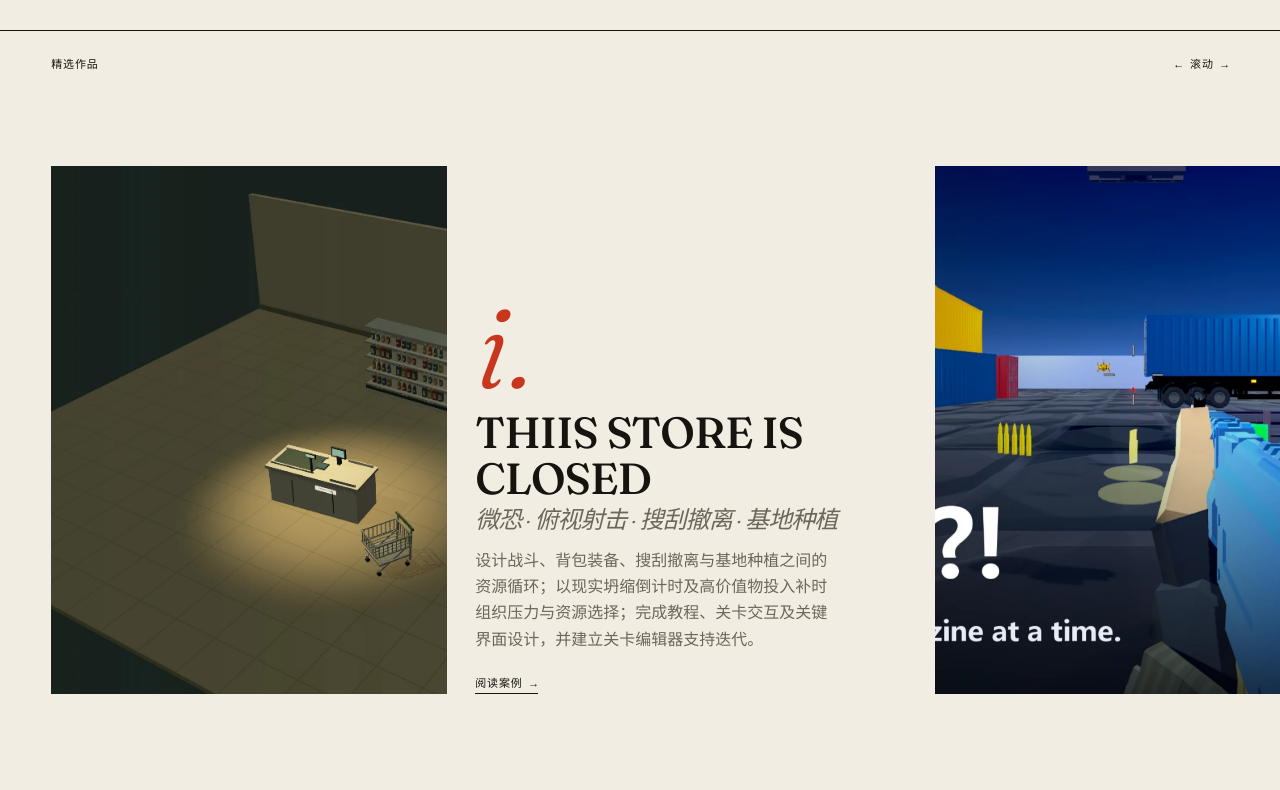
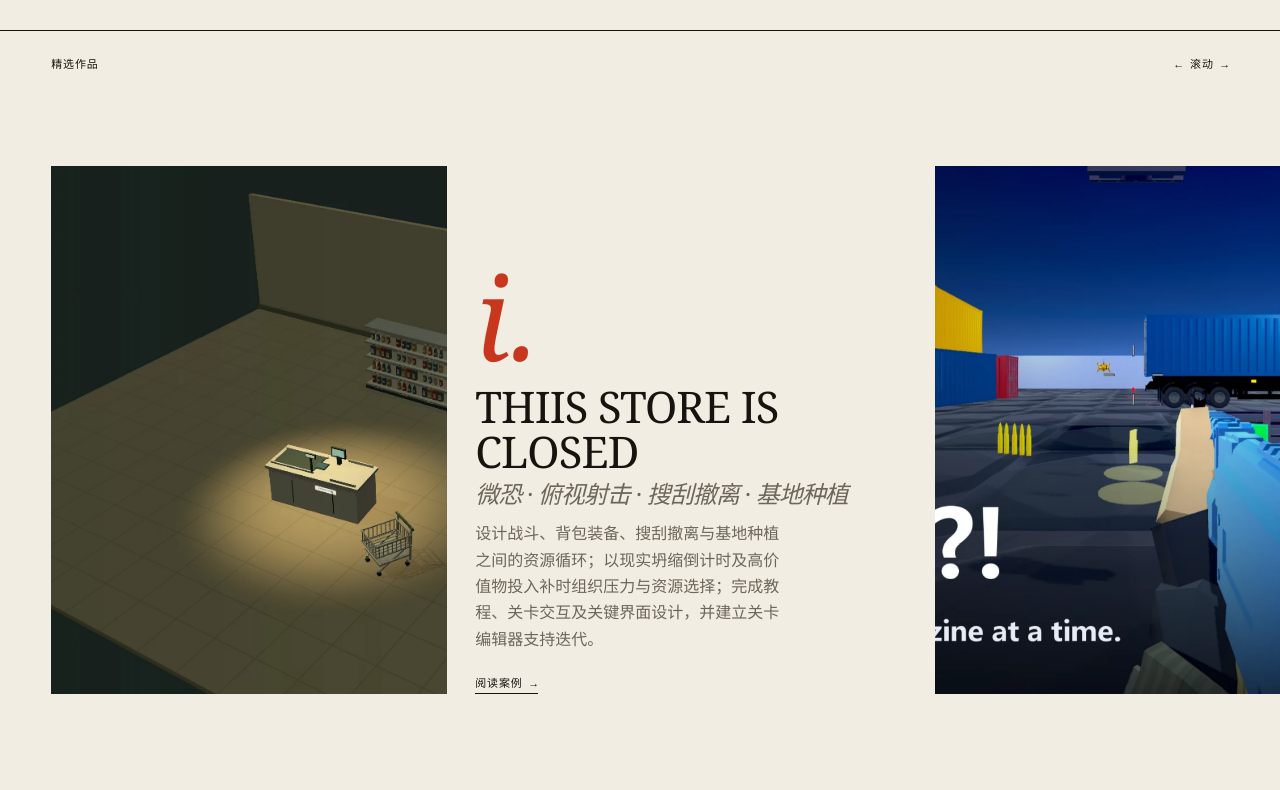
Before and after one commit to m2kli/portfolio, an Astro site: page / in a window 1280 px wide. Shown: the part 693-1483 px from the top of the page. Built offline with nearby package versions, Linux system fonts and the light colour scheme; Astro itself is replaced by a stand-in of ours.

Commit message:
Self-host fonts instead of loading Google Fonts
Google Fonts is blocked in mainland China, and its render-blocking
stylesheet left the page blank until the request timed out.

Co-Authored-By: Claude Opus 5.5 <noreply@anthropic.com>

```diff
--- a/package.json
+++ b/package.json
@@ -14,6 +14,9 @@
   },
   "dependencies": {
     "@astrojs/sitemap": "3.7.4",
+    "@fontsource-variable/fraunces": "^5.3.0",
+    "@fontsource/ibm-plex-mono": "^5.3.0",
+    "@fontsource/noto-serif-sc": "^5.3.1",
     "astro": "7.3.8",
     "gsap": "3.15.0"
   }
--- a/src/layouts/Base.astro
+++ b/src/layouts/Base.astro
@@ -5,6 +5,13 @@ import Masthead from '../components/Masthead.astro';
 import Footer from '../components/Footer.astro';
 import { site } from '../data/site';
 import { altPath, asset, type Lang } from '../i18n/ui';
+// Fonts are self-hosted (Google Fonts is blocked in mainland China and its stylesheet blocks rendering).
+// Noto Serif SC is split by unicode-range, so a page only downloads the slices for the characters it shows.
+import '@fontsource-variable/fraunces/opsz.css';
+import '@fontsource-variable/fraunces/opsz-italic.css';
+import '@fontsource/noto-serif-sc/400.css';
+import '@fontsource/noto-serif-sc/600.css';
+import '@fontsource/ibm-plex-mono/400.css';
 import '../styles/global.css';
 
 interface Props {
@@ -39,12 +46,6 @@ const ogImage = image ? new URL(asset(image), Astro.site) : undefined;
     <meta property="og:type" content="website" />
     {ogImage && <meta property="og:image" content={ogImage} />}
     <link rel="icon" href={asset('favicon.svg')} type="image/svg+xml" />
-    <link rel="preconnect" href="https://fonts.googleapis.com" />
-    <link rel="preconnect" href="https://fonts.gstatic.com" crossorigin />
-    <link
-      href="https://fonts.googleapis.com/css2?family=Fraunces:ital,opsz,wght@0,9..144,300;0,9..144,400;0,9..144,500;1,9..144,300;1,9..144,500&family=Noto+Serif+SC:wght@400;600&family=IBM+Plex+Mono:wght@400&display=swap"
-      rel="stylesheet"
-    />
     <script is:inline>
       document.documentElement.classList.add('js');
       document.addEventListener('astro:after-swap', () => document.documentElement.classList.add('js'));
--- a/src/styles/global.css
+++ b/src/styles/global.css
@@ -7,7 +7,7 @@
   --rule: #17140f;
   --rule-soft: rgba(23, 20, 15, 0.2);
   --red: #c8371d;
-  --serif: 'Fraunces', 'Noto Serif SC', Georgia, serif;
+  --serif: 'Fraunces Variable', 'Noto Serif SC', Georgia, serif;
   --mono: 'IBM Plex Mono', ui-monospace, monospace;
   --pad: clamp(16px, 4vw, 56px);
   --ease: cubic-bezier(0.2, 0.8, 0.2, 1);
```
Also changed, not shown: 1 other file.
